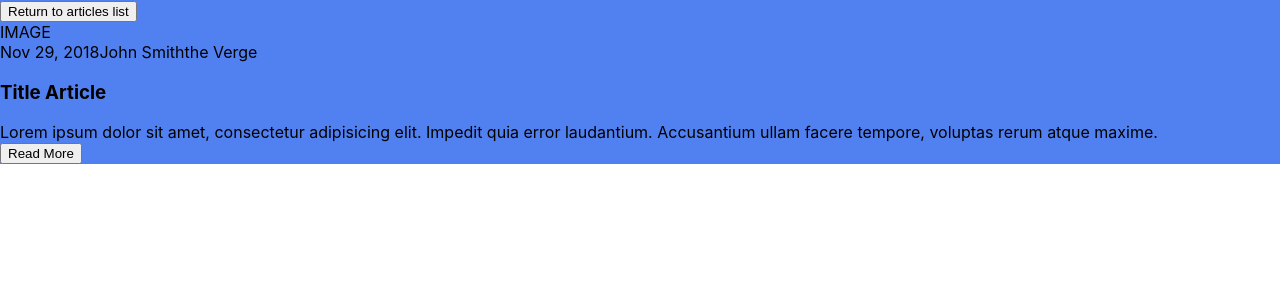
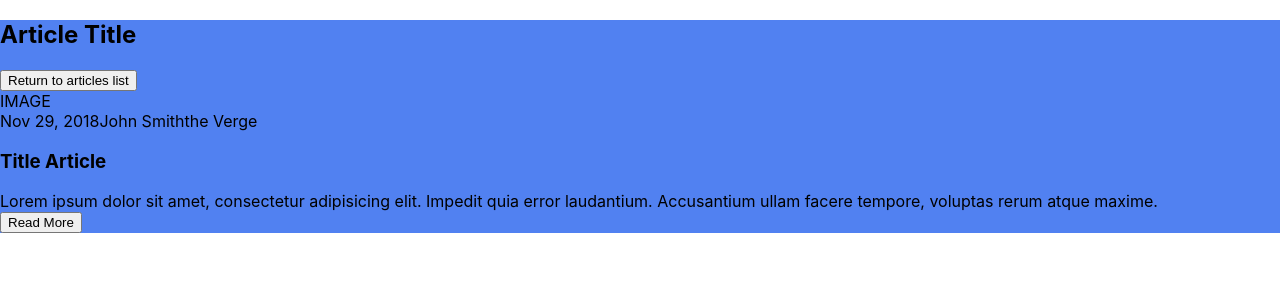
Before and after one commit to LukaszKolodziejski/XXXL_Global-News-1, a React (Create React App) app: page /article in a window 1280 px wide. Shown: the top 300 px of the page. Built offline with nearby package versions, Linux system fonts and the light colour scheme.

Commit message:
add title to Article.js

```diff
--- a/src/containers/Article/Article.js
+++ b/src/containers/Article/Article.js
@@ -7,6 +7,7 @@ class Article extends Component {
   render() {
     return (
       <Fragment>
+        <h2>Article Title</h2>
         <button className="returnIndex">Return to articles list</button>
         <SingleArticle />
       </Fragment>
```
